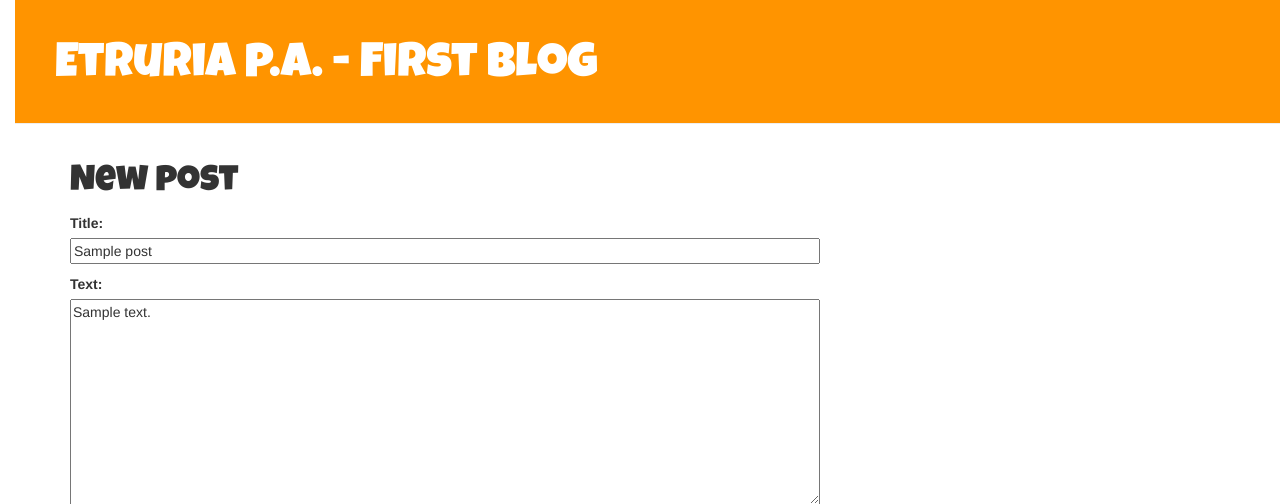
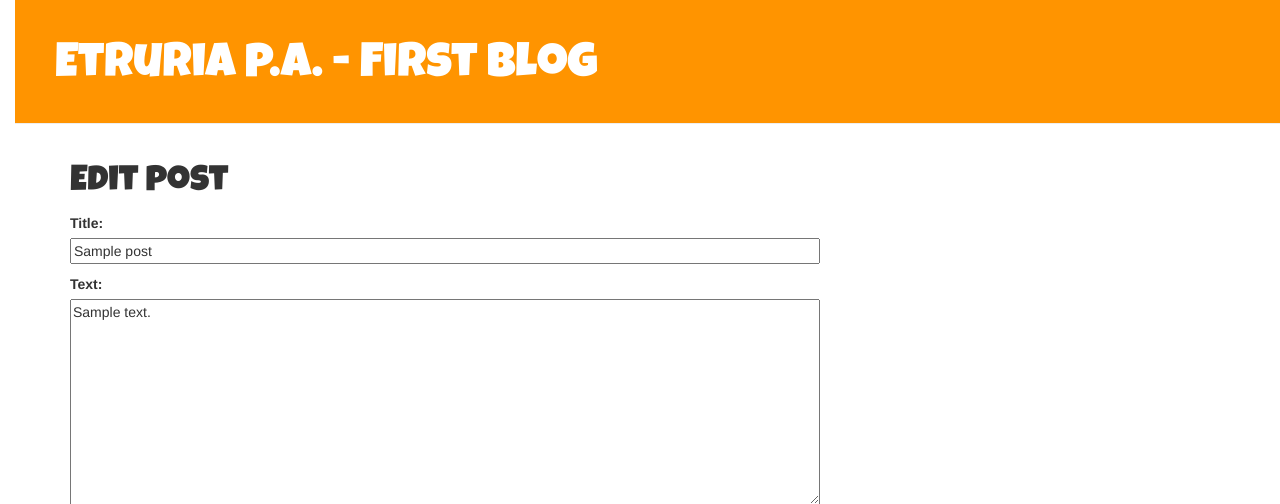
Before and after one commit to provadjango/my-first-blog, a Django app: page /post/1/edit/ in a window 1280 px wide. Shown: the top 504 px of the page. Run offline with Django 3.2, Linux system fonts and the light colour scheme; tables that the repository leaves empty hold one stand-in row (values such as "Sample post"); some libraries are stand-ins or nearby versions.

Commit message:
Gestione del titolo diverso in caso di New o Edit del post

```diff
--- a/blog/forms.py
+++ b/blog/forms.py
@@ -6,4 +6,4 @@ class PostForm(forms.ModelForm):
 
     class Meta:
         model = Post
-        fields = ('title', 'text',)
+        fields = ('title', 'text')
--- a/blog/static/css/blog.css
+++ b/blog/static/css/blog.css
@@ -47,3 +47,7 @@ h1, h2, h3, h4 {
 .post h1 a, .post h1 a:visited {
     color: #000000;
 }
+.date {
+    color: #FCA205;
+    font-family: 'Luckiest Guy';
+}
--- a/blog/templates/blog/post_detail.html
+++ b/blog/templates/blog/post_detail.html
@@ -4,7 +4,7 @@
     <div class="post">
         {% if post.published_date %}
             <div class="date">
-                {{ post.published_date }}
+                {{ post.published_date| date:"d.m.Y H:i" }}
             </div>
         {% endif %}
         <a class="btn btn-default" href="{% url 'post_edit' pk=post.pk %}"><span class="glyphicon glyphicon-pencil"></span></a>
--- a/blog/templates/blog/post_edit.html
+++ b/blog/templates/blog/post_edit.html
@@ -1,7 +1,9 @@
 {% extends 'blog/base.html' %}
 
 {% block content %}
-    <h1>New post</h1>
+
+    <h1>{{ titolo }} post</h1>
+
     <form method="POST" class="post-form">{% csrf_token %}
         {{ form.as_p }}
         <button type="submit" class="save btn btn-default">Save</button>
--- a/blog/templates/blog/post_list.html
+++ b/blog/templates/blog/post_list.html
@@ -3,7 +3,7 @@
     {% for post in posts %}
         <div class="post">
             <div class="date">
-                {{ post.published_date }}
+                {{ post.published_date| date:"d.m.Y H:i"}}
             </div>
             <h1><a href="{% url 'post_detail' pk=post.pk %}">{{ post.title }}</a></h1>
             <p>{{ post.text|linebreaksbr }}</p>
--- a/blog/views.py
+++ b/blog/views.py
@@ -14,6 +14,7 @@ def post_detail(request, pk):
     return render(request, 'blog/post_detail.html', {'post': post})
 
 def post_new(request):
+    titolo="Nuovo"
     if request.method == "POST":
         form = PostForm(request.POST)
         if form.is_valid():
@@ -24,9 +25,10 @@ def post_new(request):
             return redirect('post_detail', pk=post.pk)
     else:
         form = PostForm()
-    return render(request, 'blog/post_edit.html', {'form': form})
+    return render(request, 'blog/post_edit.html', {'form': form, 'titolo': titolo})
 
 def post_edit(request, pk):
+    titolo="Edit"
     post = get_object_or_404(Post, pk=pk)
     if request.method == "POST":
         form = PostForm(request.POST, instance=post)
@@ -38,4 +40,4 @@ def post_edit(request, pk):
             return redirect('post_detail', pk=post.pk)
     else:
         form = PostForm(instance=post)
-    return render(request, 'blog/post_edit.html', {'form': form})
+    return render(request, 'blog/post_edit.html', {'form': form, 'titolo': titolo})
```
